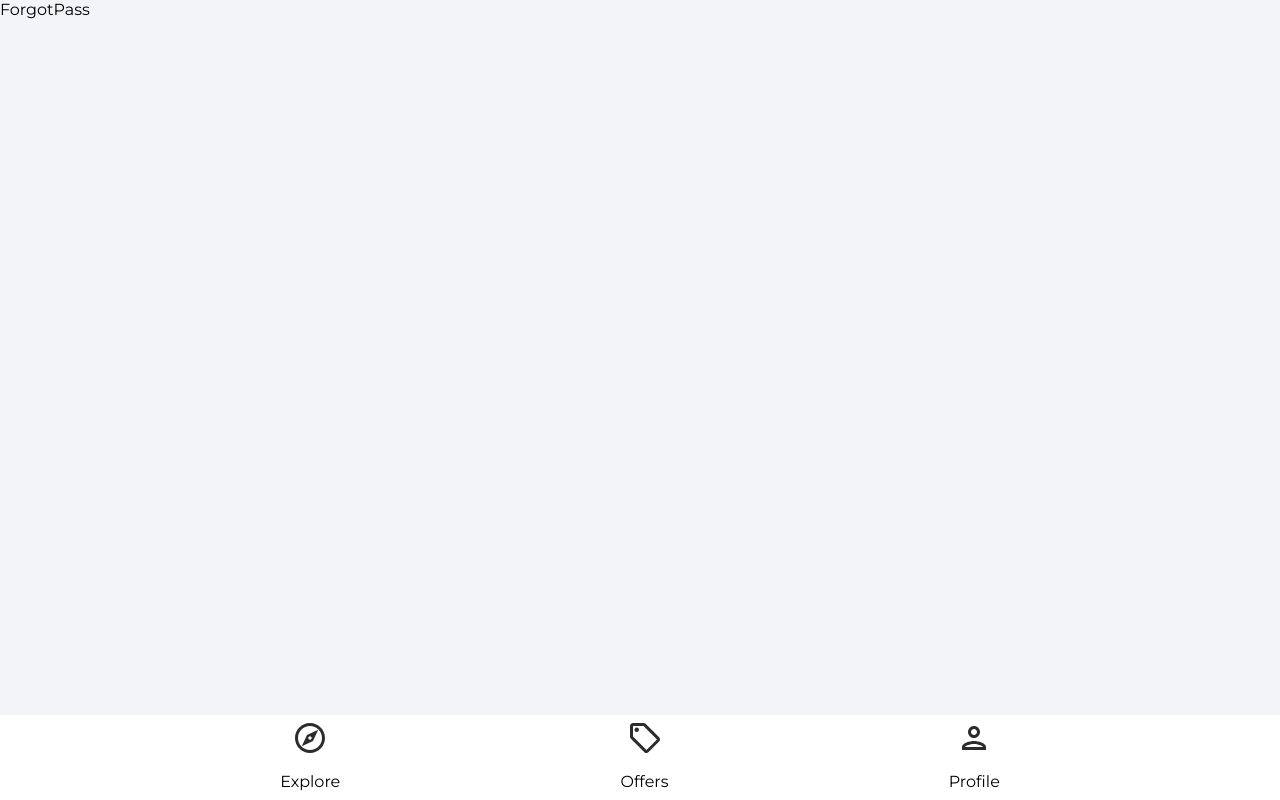
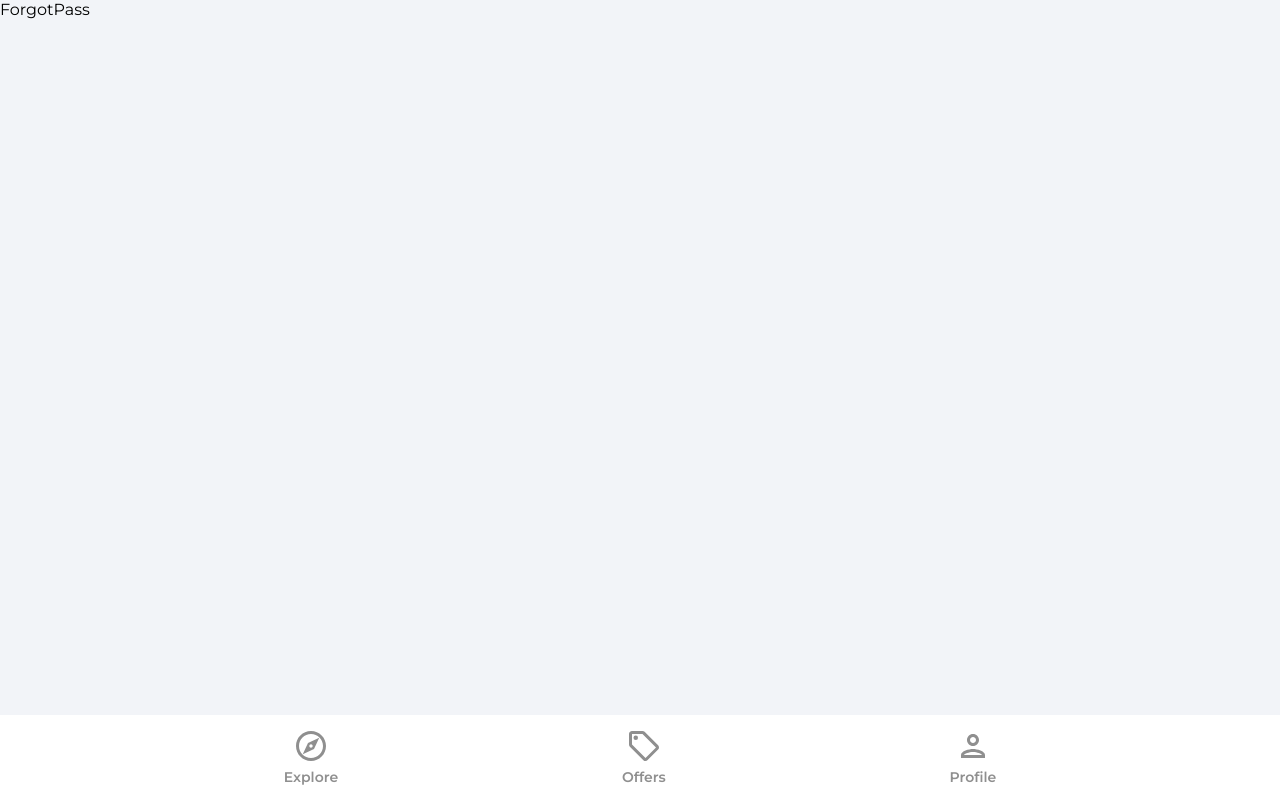
Before and after one commit to omar-zeineddine/property-marketplace, a React (Create React App) app: page /forgot-password in a window 1280 px wide. Built offline with nearby package versions, Linux system fonts and the light colour scheme.

Commit message:
style - add nav items conditional styles

```diff
--- a/src/components/Navbar/Navbar.jsx
+++ b/src/components/Navbar/Navbar.jsx
@@ -4,21 +4,67 @@ import { ReactComponent as ExploreIcon } from "../../assets/svg/exploreIcon.svg"
 import { ReactComponent as PersonOutlineIcon } from "../../assets/svg/personOutlineIcon.svg";
 
 const Navbar = () => {
+  const navigate = useNavigate();
+  const location = useLocation();
+
+  // navbar item colors
+  const pathMatchRoute = (route) => {
+    if (route === location.pathname) {
+      return true;
+    }
+  };
+
   return (
     <footer className="navbar">
       <nav className="navbarNav">
         <ul className="navbarListItems">
-          <li className="navbarListItem">
-            <ExploreIcon fill="#2c2c2c" width="36px" height="36px" />
-            <p>Explore</p>
+          <li className="navbarListItem" onClick={() => navigate("/")}>
+            <ExploreIcon
+              fill={pathMatchRoute("/") ? "#2c2c2c" : "#8f8f8f"}
+              width="36px"
+              height="36px"
+            />
+            <p
+              className={
+                pathMatchRoute("/")
+                  ? "navbarListItemNameActive"
+                  : "navbarListItemName"
+              }
+            >
+              Explore
+            </p>
           </li>
-          <li className="navbarListItem">
-            <OfferIcon fill="#2c2c2c" width="36px" height="36px" />
-            <p>Offers</p>
+          <li className="navbarListItem" onClick={() => navigate("/offers")}>
+            <OfferIcon
+              fill={pathMatchRoute("/offers") ? "#2c2c2c" : "#8f8f8f"}
+              width="36px"
+              height="36px"
+            />
+            <p
+              className={
+                pathMatchRoute("/offers")
+                  ? "navbarListItemNameActive"
+                  : "navbarListItemName"
+              }
+            >
+              Offers
+            </p>
           </li>
-          <li className="navbarListItem">
-            <PersonOutlineIcon fill="#2c2c2c" width="36px" height="36px" />
-            <p>Profile</p>
+          <li className="navbarListItem" onClick={() => navigate("/profile")}>
+            <PersonOutlineIcon
+              fill={pathMatchRoute("/profile") ? "#2c2c2c" : "#8f8f8f"}
+              width="36px"
+              height="36px"
+            />
+            <p
+              className={
+                pathMatchRoute("/profile")
+                  ? "navbarListItemNameActive"
+                  : "navbarListItemName"
+              }
+            >
+              Profile
+            </p>
           </li>
         </ul>
       </nav>
```
